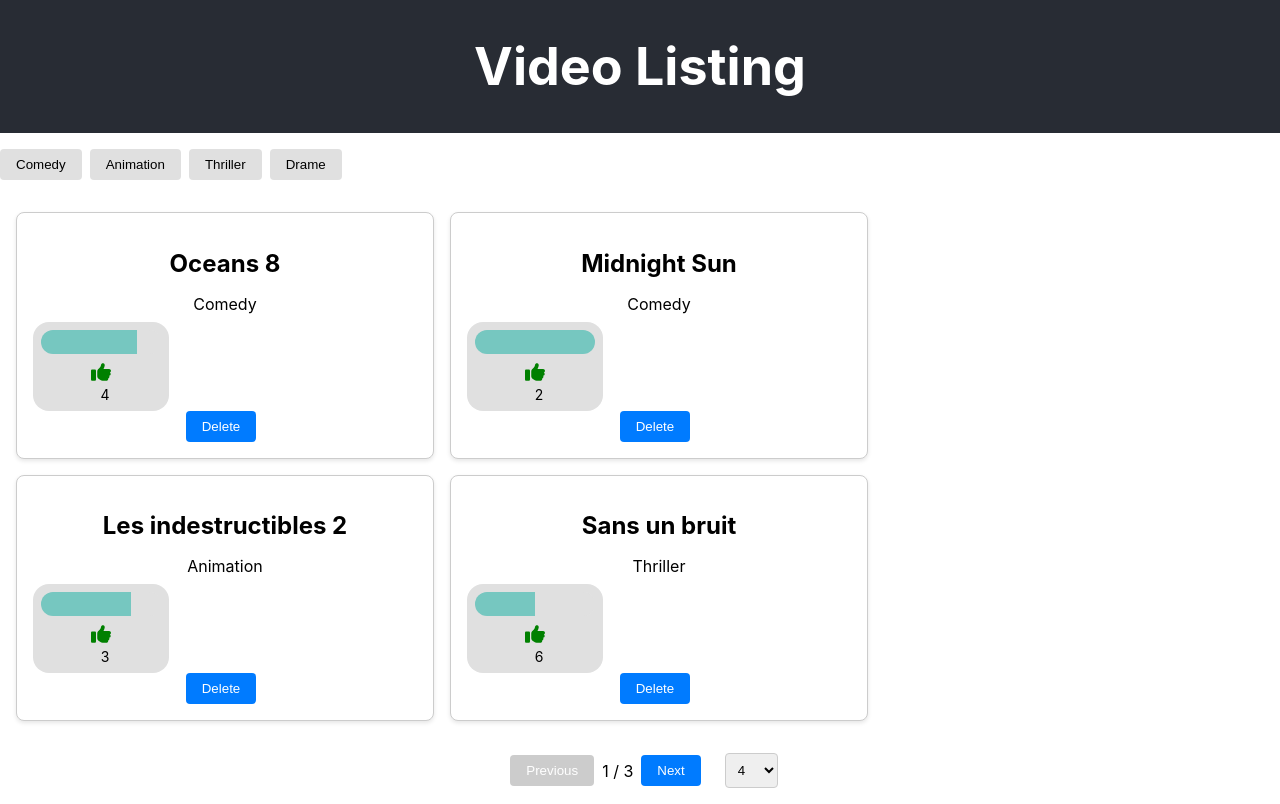
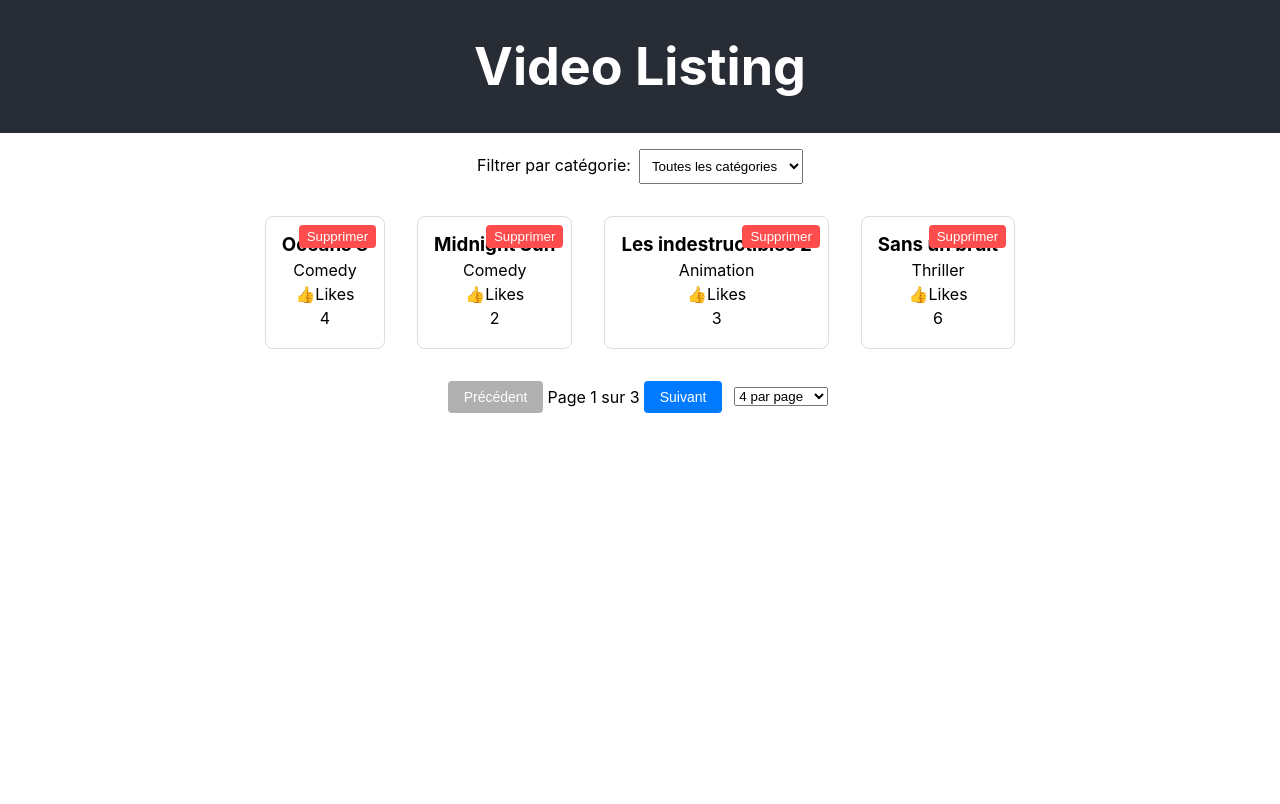
Before and after one commit to tatiana-sthl/video-listening, a React (Create React App) app: page / in a window 1280 px wide. Built offline with nearby package versions, Linux system fonts and the light colour scheme.

Commit message:
organize files

```diff
--- /dev/null
+++ b/src/components/CategoryFilter.tsx
@@ -0,0 +1,41 @@
+// src/components/CategoryFilter.tsx
+import React from 'react';
+import styled from 'styled-components';
+
+const FilterContainer = styled.div`
+  margin: 16px 0;
+`;
+
+const Label = styled.label`
+  margin-right: 8px;
+`;
+
+const Select = styled.select`
+  padding: 8px;
+`;
+
+interface CategoryFilterProps {
+  categories: string[];
+  selectedCategory: string | null;
+  onCategoryChange: (category: string | null) => void;
+}
+
+const CategoryFilter: React.FC<CategoryFilterProps> = ({ categories, selectedCategory, onCategoryChange }) => {
+  return (
+    <FilterContainer>
+      <Label htmlFor="category-filter">Filtrer par catégorie:</Label>
+      <Select
+        id="category-filter"
+        value={selectedCategory || ''}
+        onChange={(e) => onCategoryChange(e.target.value || null)}
+      >
+        <option value="">Toutes les catégories</option>
+        {categories.map(category => (
+          <option key={category} value={category}>{category}</option>
+        ))}
+      </Select>
+    </FilterContainer>
+  );
+};
+
+export default CategoryFilter;
--- /dev/null
+++ b/src/components/MovieCard.tsx
@@ -0,0 +1,46 @@
+// src/components/MovieCard.tsx
+import React from 'react';
+import '../styles/MovieCard.css'; // Import du fichier CSS
+
+interface MovieCardProps {
+  title: string;
+  category: string;
+  likes: number;
+  dislikes: number;
+  onDelete: () => void;
+}
+
+const MovieCard: React.FC<MovieCardProps> = ({ title, category, likes, dislikes, onDelete }) => {
+  const [showLikes, setShowLikes] = React.useState(true);
+
+  const toggleShowLikes = () => {
+    setShowLikes(prev => !prev);
+  };
+
+  const ratio = (showLikes ? likes : dislikes) / (likes + dislikes);
+
+  return (
+    <div className="movie-card">
+      <button className="delete-button" onClick={onDelete}>Supprimer</button>
+      <h3>{title}</h3>
+      <p>{category}</p>
+      <div className="toggle-button" onClick={toggleShowLikes}>
+        <span className="toggle-button-icon">
+          {showLikes ? '👍' : '👎'}
+        </span>
+        <span className="toggle-button-text">
+          {showLikes ? 'Likes' : 'Dislikes'}
+        </span>
+      </div>
+      <div className="gauge-container">
+        <div
+          className="gauge"
+          style={{ width: `${ratio * 100}%`, backgroundColor: showLikes ? '#4caf50' : '#f44336' }}
+        />
+      </div>
+      <p>{showLikes ? likes : dislikes}</p>
+    </div>
+  );
+};
+
+export default MovieCard;
--- a/src/components/MovieList.tsx
+++ b/src/components/MovieList.tsx
@@ -1,194 +1,80 @@
+// src/components/MovieList.tsx
 import React, { useState, useEffect } from 'react';
-import styled from 'styled-components';
-import { movies$, Movie } from '../movies';
-import ToggleButton from './ToggleButton'; // Importation du composant ToggleButton
+import MovieCard from './MovieCard';
+import Pagination from './Pagination';
+import CategoryFilter from './CategoryFilter';
+import { movies$ } from '../movies'; // Assurez-vous que le chemin est correct
+import '../styles/MovieList.css'; // Mise à jour du chemin CSS
 
-const Container = styled.div`
-  display: flex;
-  flex-wrap: wrap;
-  gap: 16px;
-  padding: 16px;
-`;
+const itemsPerPageOptions = [4, 8, 12];
 
-const Card = styled.div`
-  background: white;
-  border: 1px solid #ccc;
-  border-radius: 8px;
-  padding: 16px;
-  width: calc(33.333% - 32px);
-  box-shadow: 0 2px 4px rgba(0, 0, 0, 0.1);
-
-  @media (max-width: 768px) {
-    width: calc(50% - 32px);
-  }
-
-  @media (max-width: 480px) {
-    width: calc(100% - 32px);
-  }
-`;
-
-const Title = styled.h2`
-  font-weight: bold;
-  margin-bottom: 8px;
-`;
-
-const Category = styled.p`
-  margin-bottom: 8px;
-`;
-
-const Button = styled.button`
-  background: #007bff;
-  color: white;
-  border: none;
-  padding: 8px 16px;
-  border-radius: 4px;
-  cursor: pointer;
-  margin-right: 8px;
-
-  &:hover {
-    background: #0056b3;
-  }
-`;
-
-const FilterContainer = styled.div`
-  display: flex;
-  flex-wrap: wrap;
-  gap: 8px;
-  margin: 16px 0;
-`;
-
-const FilterButton = styled.button<{ selected: boolean }>`
-  background: ${({ selected }) => (selected ? '#007bff' : '#e0e0e0')};
-  color: ${({ selected }) => (selected ? 'white' : 'black')};
-  border: none;
-  padding: 8px 16px;
-  border-radius: 4px;
-  cursor: pointer;
-
-  &:hover {
-    background: ${({ selected }) => (selected ? '#0056b3' : '#ccc')};
-  }
-`;
-
-const PaginationContainer = styled.div`
-  display: flex;
-  justify-content: center;
-  align-items: center;
-  margin: 16px 0;
-`;
-
-const PaginationButton = styled.button`
-  background: #007bff;
-  color: white;
-  border: none;
-  padding: 8px 16px;
-  border-radius: 4px;
-  cursor: pointer;
-  margin: 0 8px;
-
-  &:disabled {
-    background: #ccc;
-    cursor: not-allowed;
-  }
-
-  &:hover:enabled {
-    background: #0056b3;
-  }
-`;
-
-const Select = styled.select`
-  padding: 8px;
-  border-radius: 4px;
-  border: 1px solid #ccc;
-  margin-left: 16px;
-`;
+interface Movie {
+  id: string;
+  title: string;
+  category: string;
+  likes: number;
+  dislikes: number;
+}
 
 const MovieList: React.FC = () => {
   const [movies, setMovies] = useState<Movie[]>([]);
-  const [selectedCategories, setSelectedCategories] = useState<string[]>([]);
+  const [filteredMovies, setFilteredMovies] = useState<Movie[]>([]);
   const [currentPage, setCurrentPage] = useState(1);
-  const [itemsPerPage, setItemsPerPage] = useState(4);
+  const [itemsPerPage, setItemsPerPage] = useState(itemsPerPageOptions[0]);
+  const [selectedCategory, setSelectedCategory] = useState<string | null>(null);
 
   useEffect(() => {
-    movies$.then(setMovies);
+    movies$.then((data) => {
+      setMovies(data);
+      setFilteredMovies(data);
+    });
   }, []);
+
+  useEffect(() => {
+    if (selectedCategory) {
+      setFilteredMovies(movies.filter(movie => movie.category === selectedCategory));
+    } else {
+      setFilteredMovies(movies);
+    }
+  }, [selectedCategory, movies]);
 
   const handleDelete = (id: string) => {
     setMovies(movies.filter(movie => movie.id !== id));
   };
 
-  const handleCategoryToggle = (category: string) => {
-    setSelectedCategories(prev =>
-      prev.includes(category)
-        ? prev.filter(c => c !== category)
-        : [...prev, category]
-    );
-  };
+  const startIndex = (currentPage - 1) * itemsPerPage;
+  const endIndex = startIndex + itemsPerPage;
+  const paginatedMovies = filteredMovies.slice(startIndex, endIndex);
 
-  const handlePageChange = (direction: 'prev' | 'next') => {
-    setCurrentPage(prev => prev + (direction === 'next' ? 1 : -1));
-  };
-
-  const handleItemsPerPageChange = (event: React.ChangeEvent<HTMLSelectElement>) => {
-    setItemsPerPage(Number(event.target.value));
-    setCurrentPage(1);
-  };
-
-  const categories = Array.from(new Set(movies.map(movie => movie.category)));
-  const filteredMovies = selectedCategories.length
-    ? movies.filter(movie => selectedCategories.includes(movie.category))
-    : movies;
-
-  const startIndex = (currentPage - 1) * itemsPerPage;
-  const paginatedMovies = filteredMovies.slice(startIndex, startIndex + itemsPerPage);
-  const totalPages = Math.ceil(filteredMovies.length / itemsPerPage);
+  const uniqueCategories = Array.from(new Set(movies.map(movie => movie.category)));
 
   return (
     <div>
-      <FilterContainer>
-        {categories.map(category => (
-          <FilterButton
-            key={category}
-            selected={selectedCategories.includes(category)}
-            onClick={() => handleCategoryToggle(category)}
-          >
-            {category}
-          </FilterButton>
+      <CategoryFilter
+        categories={uniqueCategories}
+        selectedCategory={selectedCategory}
+        onCategoryChange={setSelectedCategory}
+      />
+      <div className="movie-list">
+        {paginatedMovies.map(movie => (
+          <MovieCard
+            key={movie.id}
+            title={movie.title}
+            category={movie.category}
+            likes={movie.likes}
+            dislikes={movie.dislikes}
+            onDelete={() => handleDelete(movie.id)}
+          />
         ))}
-      </FilterContainer>
-      <Container>
-        {paginatedMovies.map(movie => (
-          <Card key={movie.id}>
-            <Title>{movie.title}</Title>
-            <Category>{movie.category}</Category>
-            <ToggleButton
-              likes={movie.likes}
-              dislikes={movie.dislikes}
-            />
-            <Button onClick={() => handleDelete(movie.id)}>Delete</Button>
-          </Card>
-        ))}
-      </Container>
-      <PaginationContainer>
-        <PaginationButton
-          onClick={() => handlePageChange('prev')}
-          disabled={currentPage === 1}
-        >
-          Previous
-        </PaginationButton>
-        <span>{currentPage} / {totalPages}</span>
-        <PaginationButton
-          onClick={() => handlePageChange('next')}
-          disabled={currentPage === totalPages}
-        >
-          Next
-        </PaginationButton>
-        <Select value={itemsPerPage} onChange={handleItemsPerPageChange}>
-          <option value={4}>4</option>
-          <option value={8}>8</option>
-          <option value={12}>12</option>
-        </Select>
-      </PaginationContainer>
+      </div>
+      <Pagination
+        currentPage={currentPage}
+        totalItems={filteredMovies.length}
+        itemsPerPage={itemsPerPage}
+        onPageChange={setCurrentPage}
+        onItemsPerPageChange={setItemsPerPage}
+        itemsPerPageOptions={itemsPerPageOptions}
+      />
     </div>
   );
 };
--- /dev/null
+++ b/src/components/Pagination.tsx
@@ -0,0 +1,78 @@
+// src/components/Pagination.tsx
+import React from 'react';
+import styled from 'styled-components';
+
+const PaginationContainer = styled.div`
+  display: flex;
+  justify-content: center;
+  align-items: center;
+  margin: 16px 0;
+`;
+
+const Button = styled.button`
+  background: #007bff;
+  color: #fff;
+  border: none;
+  border-radius: 4px;
+  padding: 8px 16px;
+  cursor: pointer;
+  margin: 0 4px;
+  font-size: 14px;
+
+  &:disabled {
+    background: #b0b0b0;
+    cursor: not-allowed;
+  }
+`;
+
+const Select = styled.select`
+  margin: 0 8px;
+`;
+
+interface PaginationProps {
+  currentPage: number;
+  totalItems: number;
+  itemsPerPage: number;
+  onPageChange: (newPage: number) => void;
+  onItemsPerPageChange: (newItemsPerPage: number) => void;
+  itemsPerPageOptions: number[];
+}
+
+const Pagination: React.FC<PaginationProps> = ({
+  currentPage,
+  totalItems,
+  itemsPerPage,
+  onPageChange,
+  onItemsPerPageChange,
+  itemsPerPageOptions
+}) => {
+  const totalPages = Math.ceil(totalItems / itemsPerPage);
+
+  return (
+    <PaginationContainer>
+      <Button
+        onClick={() => onPageChange(currentPage - 1)}
+        disabled={currentPage === 1}
+      >
+        Précédent
+      </Button>
+      <span>Page {currentPage} sur {totalPages}</span>
+      <Button
+        onClick={() => onPageChange(currentPage + 1)}
+        disabled={currentPage === totalPages}
+      >
+        Suivant
+      </Button>
+      <Select
+        value={itemsPerPage}
+        onChange={(e) => onItemsPerPageChange(Number(e.target.value))}
+      >
+        {itemsPerPageOptions.map(option => (
+          <option key={option} value={option}>{option} par page</option>
+        ))}
+      </Select>
+    </PaginationContainer>
+  );
+};
+
+export default Pagination;
--- a/src/components/ToggleButton.tsx
+++ b/src/components/ToggleButton.tsx
@@ -1,73 +1,25 @@
-import React, { useState } from 'react';
-import styled from 'styled-components';
-import { FontAwesomeIcon } from '@fortawesome/react-fontawesome';
-import { faThumbsUp, faThumbsDown } from '@fortawesome/free-solid-svg-icons';
-
-const ToggleContainer = styled.div`
-  display: flex;
-  flex-direction: column;
-  align-items: center;
-  cursor: pointer;
-  background: #e0e0e0;
-  border-radius: 16px;
-  padding: 8px;
-  width: 120px;
-  justify-content: center;
-`;
-
-const ThumbIcon = styled(FontAwesomeIcon)`
-  font-size: 20px;
-  margin-bottom: 4px;
-`;
-
-const Number = styled.span`
-  font-size: 14px;
-  margin-left: 8px;
-`;
-
-const GaugeContainer = styled.div<{ showLikes: boolean }>`
-  height: 24px;
-  width: 100%;
-  background: #e0e0e0;
-  border-radius: 12px;
-  overflow: hidden;
-  margin-bottom: 8px;
-
-  & > div {
-    height: 100%;
-    background: ${({ showLikes }) => (showLikes ? '#76c7c0' : '#ff4d4d')};
-  }
-`;
+// src/components/ToggleButtonComponent.tsx
+import React from 'react';
+import '../styles/ToggleButtonComponent.css'; // Assurez-vous que le chemin est correct
 
 interface ToggleButtonProps {
-  likes: number;
-  dislikes: number;
+  showLikes: boolean;
+  onToggle: () => void;
 }
 
-const ToggleButton: React.FC<ToggleButtonProps> = ({ likes, dislikes }) => {
-  const [showLikes, setShowLikes] = useState(true);
-
-  const total = likes + dislikes;
-  const percentage = total ? (showLikes ? (likes / total) : (dislikes / total)) * 100 : 0;
-
+const ToggleButtonComponent: React.FC<ToggleButtonProps> = ({ showLikes, onToggle }) => {
   return (
-    <ToggleContainer onClick={() => setShowLikes(!showLikes)}>
-      <GaugeContainer showLikes={showLikes}>
-        <div style={{ width: `${percentage}%` }} />
-      </GaugeContainer>
-      {showLikes ? (
-        <>
-          <ThumbIcon icon={faThumbsUp} style={{ color: 'green' }} />
-          <Number>{likes}</Number>
-        </>
-      ) : (
-        <>
-          <ThumbIcon icon={faThumbsDown} style={{ color: 'red' }} />
-          <Number>{dislikes}</Number>
-        </>
-      )}
-    </ToggleContainer>
+    <div className="toggle-container">
+      <div className="toggle-button" onClick={onToggle}>
+        <span className="toggle-button-icon">
+          {showLikes ? '👍' : '👎'}
+        </span>
+        <span className="toggle-button-text">
+          {showLikes ? 'Likes' : 'Dislikes'}
+        </span>
+      </div>
+    </div>
   );
 };
 
-export default ToggleButton;
+export default ToggleButtonComponent;
--- /dev/null
+++ b/src/styles/CategoryFilter.css
@@ -0,0 +1,12 @@
+/* src/components/styles/CategoryFilter.css */
+.filter-container {
+    margin: 16px 0;
+  }
+
+  .filter-label {
+    margin-right: 8px;
+  }
+
+  .filter-select {
+    padding: 8px;
+  }
--- /dev/null
+++ b/src/styles/MovieCard.css
@@ -0,0 +1,37 @@
+/* src/components/styles/MovieCard.css */
+.movie-card {
+    border: 1px solid #ddd;
+    border-radius: 8px;
+    padding: 16px;
+    margin: 16px;
+    background-color: #fff;
+    display: flex;
+    flex-direction: column;
+    align-items: center;
+    position: relative;
+  }
+
+  .movie-card h3 {
+    margin: 0;
+    font-weight: bold;
+  }
+
+  .movie-card p {
+    margin: 4px 0;
+  }
+
+  .delete-button {
+    position: absolute;
+    top: 8px;
+    right: 8px;
+    background: #ff4d4d;
+    color: #fff;
+    border: none;
+    border-radius: 4px;
+    padding: 4px 8px;
+    cursor: pointer;
+  }
+
+  .delete-button:hover {
+    background: #e60000;
+  }
--- /dev/null
+++ b/src/styles/MovieList.css
@@ -0,0 +1,33 @@
+/* src/components/styles/MovieList.css */
+.movie-list {
+    display: flex;
+    flex-wrap: wrap;
+    justify-content: center;
+  }
+
+  .pagination-container {
+    display: flex;
+    justify-content: center;
+    align-items: center;
+    margin: 16px 0;
+  }
+
+  .pagination-button {
+    background: #007bff;
+    color: #fff;
+    border: none;
+    border-radius: 4px;
+    padding: 8px 16px;
+    cursor: pointer;
+    margin: 0 4px;
+    font-size: 14px;
+  }
+
+  .pagination-button:disabled {
+    background: #b0b0b0;
+    cursor: not-allowed;
+  }
+
+  .pagination-select {
+    margin: 0 8px;
+  }
--- /dev/null
+++ b/src/styles/ToggleButton.css
@@ -0,0 +1,30 @@
+/* src/components/styles/ToggleButtonComponent.css */
+.toggle-button {
+    display: flex;
+    align-items: center;
+    cursor: pointer;
+  }
+
+  .toggle-button-icon {
+    font-size: 24px;
+    margin-right: 8px;
+  }
+
+  .toggle-button-text {
+    font-size: 14px;
+  }
+
+  .gauge-container {
+    width: 100%;
+    height: 10px;
+    background: #e0e0e0;
+    border-radius: 5px;
+    overflow: hidden;
+    margin-top: 8px;
+  }
+
+  .gauge {
+    height: 100%;
+    background: #4caf50;
+    transition: width 0.3s;
+  }
--- a/tsconfig.json
+++ b/tsconfig.json
@@ -1,7 +1,8 @@
 {
   "compilerOptions": {
-    "target": "es5",
+    "target": "es2015",
     "lib": [
+      "es2015",
       "dom",
       "dom.iterable",
       "esnext"
```
Also changed, not shown: src/styles/Pagination.css (added).
